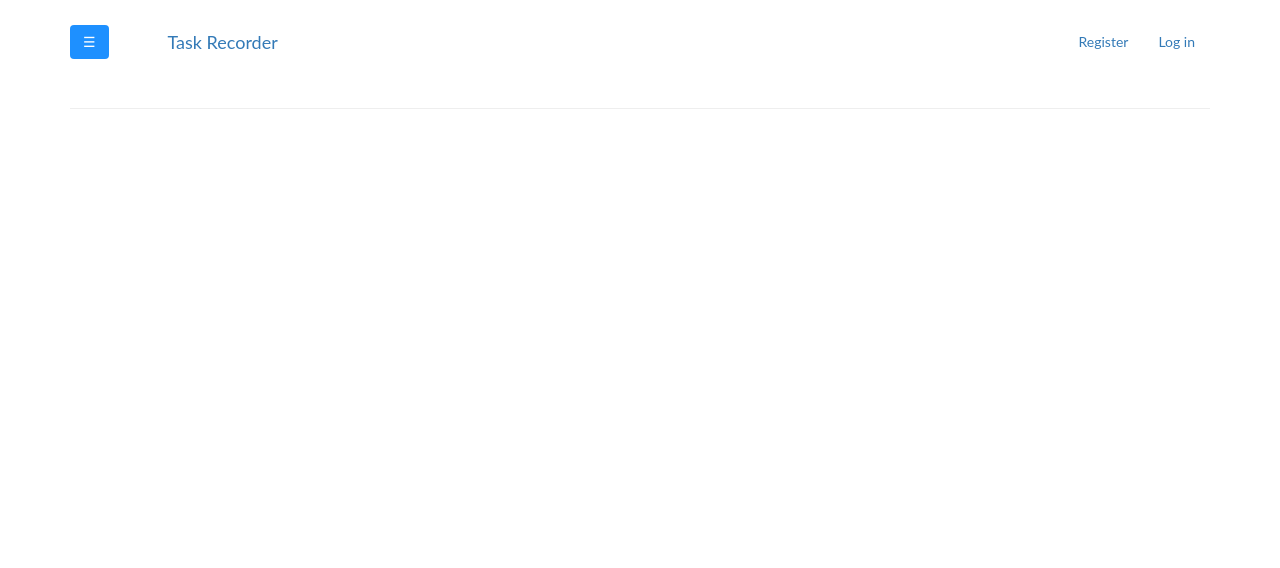
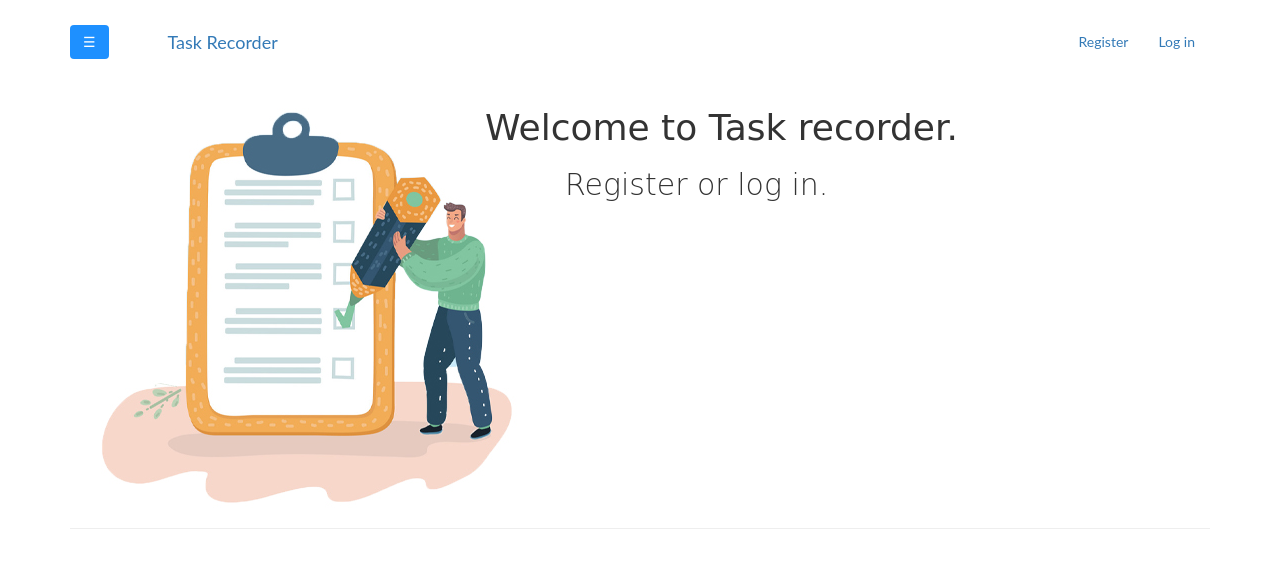
Before and after one commit to umesheo/JobWork, an ASP.NET MVC app: page / in a window 1280 px wide. Shown: the top 568 px of the page. Run offline with ASP.NET Core 8 and stand-ins for ASP.NET MVC 5, Linux system fonts and the light colour scheme; the project's own start-up code is not run, and a stand-in starts its controllers and pages; some libraries are stand-ins or nearby versions.

Commit message:
Design changes in landing page

```diff
--- a/JobWork/Views/Home/Index.cshtml
+++ b/JobWork/Views/Home/Index.cshtml
@@ -22,6 +22,22 @@
     a:visited {
         text-decoration: none;
     }
+    h1 {
+        align-content: center;
+        padding-left: 400px;
+        font-family: "Comic Sans MS";
+    }
+    h2 {
+        align-content: center;
+        padding-left: 480px;
+        font-family: "Comic Sans MS";
+        font-weight:200;
+    }
+    .container1{
+        background-image:url("../images/job.jpg");
+        height:400px;
+        width:1100px;
+    }
 </style>
 
 <div class="container">
@@ -42,7 +58,13 @@
         </div>
 
     }
-
+    else
+    {
+<div class="container1">
+    <h1>Welcome to Task recorder.</h1>
+    <h2>Register or log in.</h2>
+</div>
+    }
 
 
 </div>
```
Also changed, not shown: JobWork/Images/Job.jpg (added), JobWork/JobWork.csproj, 6 other files.
